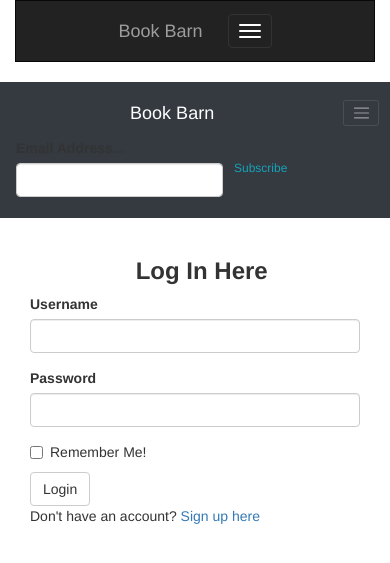
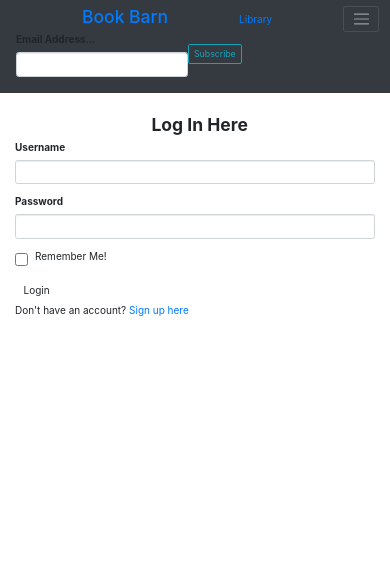
Before and after one commit to rose-okoth/book-barn, a Flask app: page /login in a window 390 px wide. Shown: the top 563 px of the page. Run offline with Flask 2, Linux system fonts and the light colour scheme; some libraries are stand-ins or nearby versions.

Commit message:
library merge

```diff
--- a/app/templates/auth/login.html
+++ b/app/templates/auth/login.html
@@ -1,12 +1,11 @@
 {% extends 'base.html' %}
 {% import 'bootstrap/wtf.html' as wtf%}
+
 {% block content %}
-{% block styles %}
-{{super()}}
-{% endblock %}
+
 <div class="container">
     <div class="row">
-      <div class= "col-md-3">
+      <div class="col-md-3"></div>
         <div class="col-md-6" id="login">
             <h3 class="text-center"><i class="fas fa-sign-in-alt text-center"></i>&nbsp; <strong class="text-center">Log In Here</strong></h3>
             {% for message in get_flashed_messages() %}
@@ -17,8 +16,8 @@
             {% endfor %}
             {{wtf.quick_form(loginform)}}
             <p>Don't have an account? <a id="sign" href="{{url_for('auth.signup')}}">Sign up here</a></p>
-        </div>
-      <div clas="col-md-3"> </div>
-    </div>
+      </div>
+    <div class="col-md-3"></div>
 </div>
+
 {% endblock %}
--- a/app/templates/library.html
+++ b/app/templates/library.html
@@ -26,7 +26,7 @@
 <div class="col-md-4">
     <div class="card">
         <h2 class="card-title">{{book.author}}</h2>
-        <img src="{{book.book_image}}" class="card-img-top" alt="..." style="width: 400px; height: 350px;">
+        <img src="{{book.book_image}}" class="card-img-top" alt="..." style="width: 337px; height: 350px;">
         <hr>
         <div class="card-body">
             <p class="card-text">{{book.description}}</p>
--- a/app/templates/navbar.html
+++ b/app/templates/navbar.html
@@ -1,4 +1,4 @@
-<div class="container">
+<!-- <div class="container">
 
     <div class="navbar navbar-inverse" role="navigation">
         <div class="container-fluid">
@@ -21,10 +21,12 @@
     </div>
 
 
-</div>
+</div> -->
 
 <nav class="navbar navbar-expand-lg navbar-dark bg-dark">
-    <a class="navbar-brand text-center" href="/">Book Barn</a>
+    <h3>    <a href="/">Book Barn</a>    </h3>
+
+    <a href="/library/">Library</a>
     <button class="navbar-toggler" type="button" data-toggle="collapse" data-target="#navbarSupportedContent" aria-controls="navbarSupportedContent" aria-expanded="false" aria-label="Toggle navigation">
       <span class="navbar-toggler-icon"></span>
     </button>
--- /dev/null
+++ b/virtual/pyvenv.cfg
@@ -0,0 +1,3 @@
+home = /usr/bin
+include-system-site-packages = false
+version = 3.8.5
```
Also changed, not shown: 16 other files.
